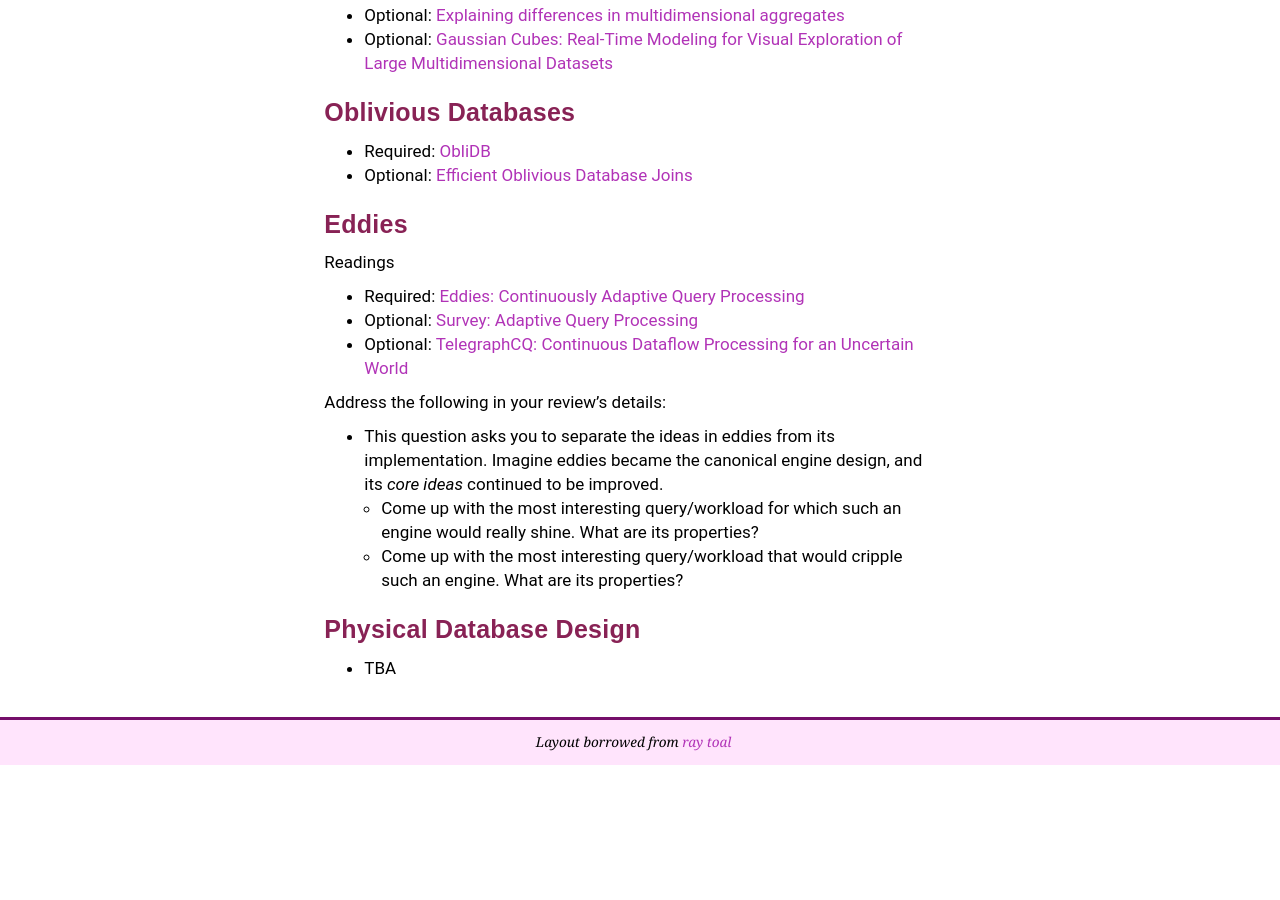
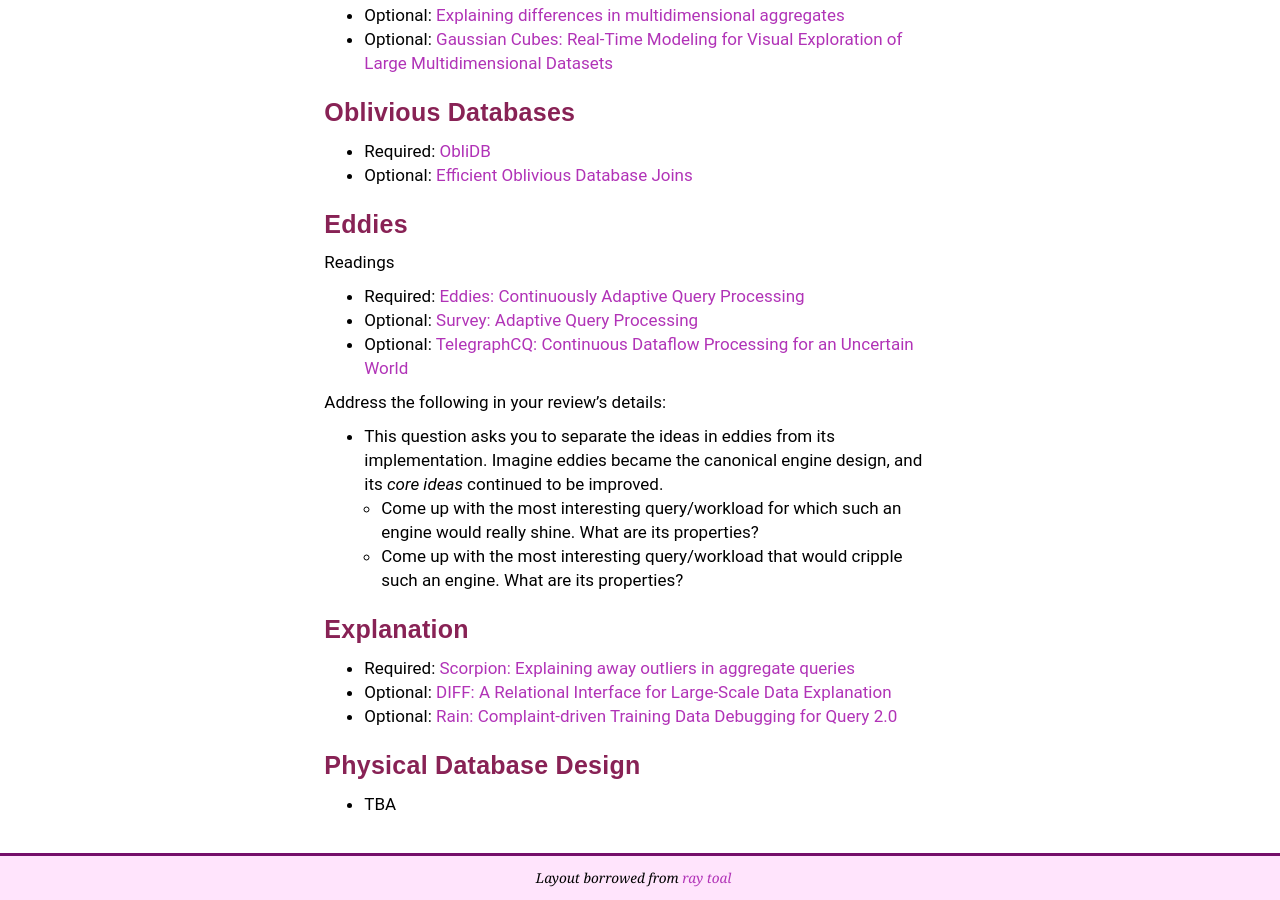
Before and after one commit to w6113/website_fall2020, a Jekyll site: the page built from papers.md, in a window 1280 px wide and 900 px high, scrolled down 8657 px. Built offline with Jekyll 4.4.1, drawn with Linux system fonts in a browser that asks for light colours; our own code applies the rules of GitHub Pages for plain Markdown files; before the commit the page ends 9422 px from its top, so only the background shows below that.

Commit message:
lazy commit msg

```diff
--- a/papers.md
+++ b/papers.md
@@ -458,6 +458,13 @@ Address the following in your review's details:
   * Come up with the most interesting query/workload for which such an engine would really shine.  What are its properties?
   * Come up with the most interesting query/workload that would cripple such an engine.  What are its properties?
 
+<a name="explanation" />
+### Explanation
+
+* Required: [Scorpion: Explaining away outliers in aggregate queries](http://sirrice.github.io/files/papers/scorpion-vldb13.pdf)
+* Optional: [DIFF: A Relational Interface for Large-Scale Data Explanation](http://www.vldb.org/pvldb/vol12/p419-abuzaid.pdf)
+* Optional: [Rain: Complaint-driven Training Data Debugging for Query 2.0](https://arxiv.org/pdf/2004.05722.pdf)
+
 
 
 <a name="pvd"/>
```
